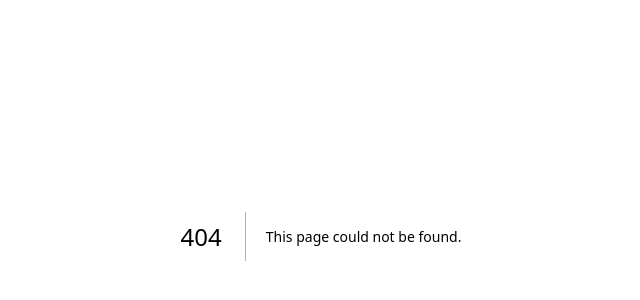
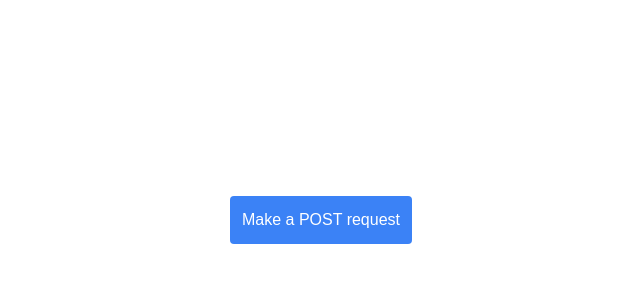
Before and after one commit to akira21kaji/Imagination_English, a Next.js app: page /sample in a window 1280 px wide. Before the commit this address had no page. Shown: the part 164-464 px from the top of the page, without its empty margins (319-959 px from the left). Built offline with nearby package versions, Linux system fonts and the light colour scheme.

Commit message:
✨ add sample post request handler

```diff
--- /dev/null
+++ b/app/api/gpt/route.ts
@@ -0,0 +1,19 @@
+export async function GET() {
+  return Response.json({
+    status: 200,
+    body: {
+      message: 'Hello, World!'
+    }
+  })
+}
+
+export async function POST(request: Request) {
+  const body = await request.json()
+
+  return Response.json({
+    status: 200,
+    body: {
+      message: body.prompt
+    }
+  })
+}
--- /dev/null
+++ b/app/sample/page.tsx
@@ -0,0 +1,26 @@
+'use client';
+import { useState } from 'react';
+
+const Page = () => {
+  const [message, setMessage] = useState('')
+  const handleClick = async () => {
+    const response = await fetch('/api/gpt', {
+      method: 'POST',
+      body: JSON.stringify({
+        prompt: 'This is a test prompt'
+      })
+    })
+    const data = await response.json()
+    console.log(data.body.message)
+    setMessage(data.body.message)
+  }
+
+  return (
+    <div className="bg-white h-lvh flex flex-col justify-center items-center">
+      <button className="bg-blue-500 rounded text-white p-3" onClick={handleClick}>Make a POST request</button>
+      <div className="p-4">{message}</div>
+    </div>
+  )
+}
+
+export default Page;
```
Also changed, not shown: app/TopPage/page.tsx (line endings or trailing spaces).
